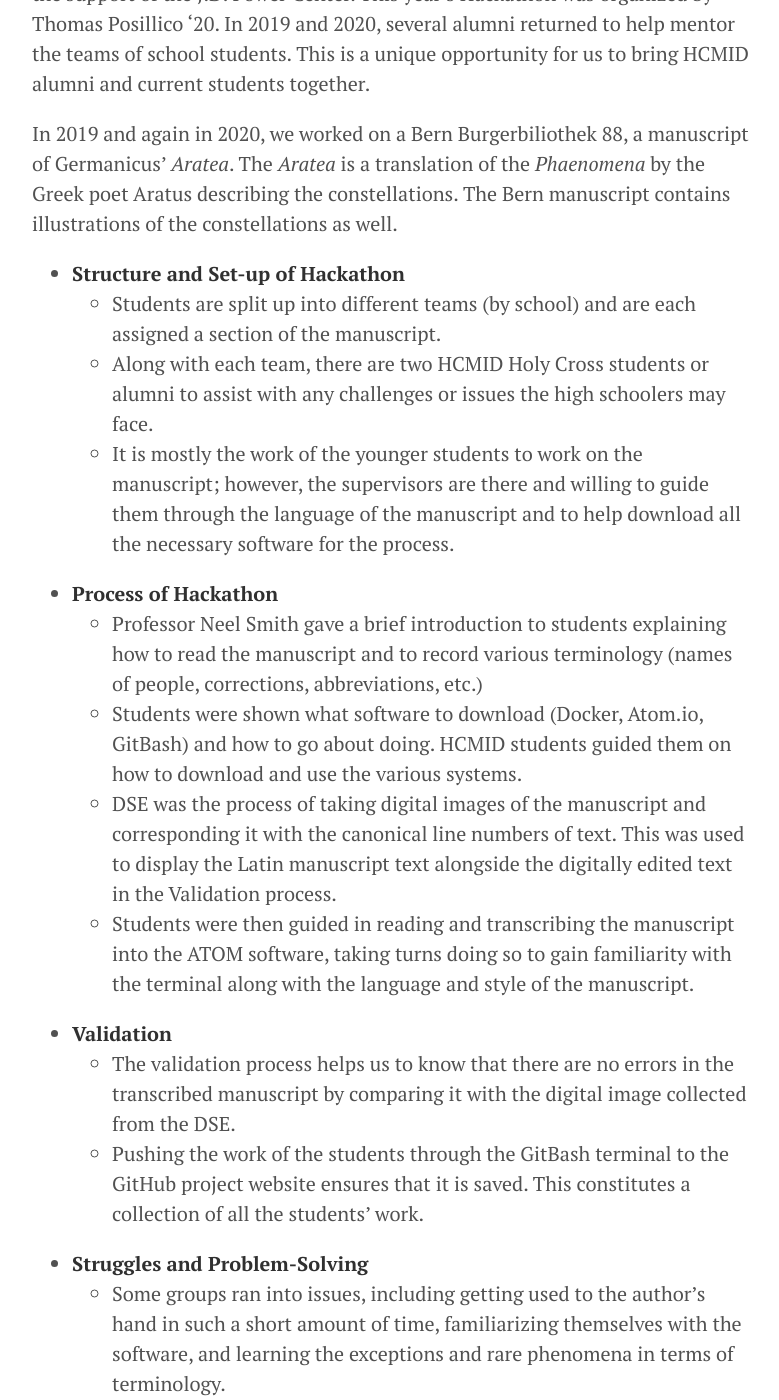
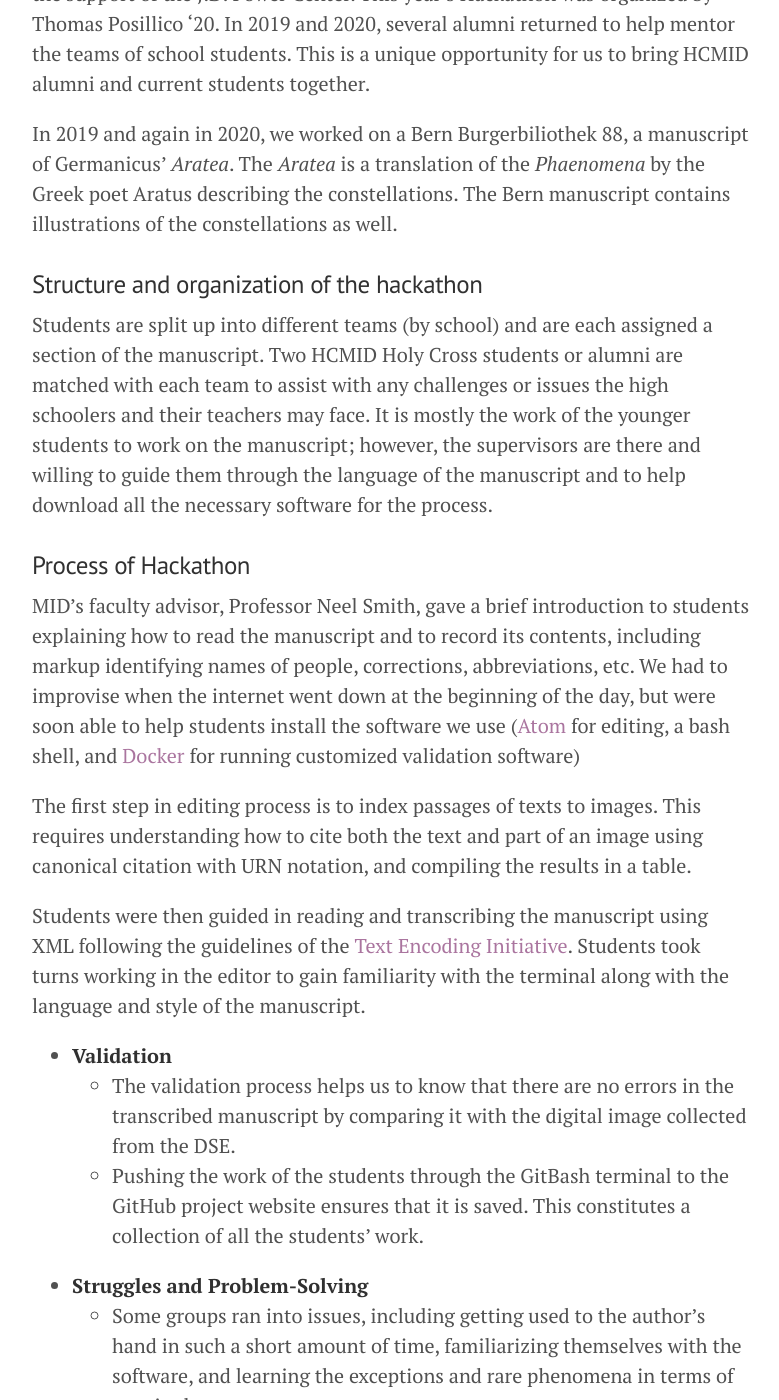
Before and after one commit to HCMID/HCMID.github.io, a Jekyll site: the page built from academic_conference20/hackathon/index.md, in a window 1280 px wide and 1400 px high, scrolled down 555 px. Shown: the whole window, without its empty margins (248-1027 px from the left). Built offline with Jekyll 4.4.1, drawn with Linux system fonts in a browser that asks for light colours.

Commit message:
More paras from outline

```diff
--- a/academic_conference20/hackathon/index.md
+++ b/academic_conference20/hackathon/index.md
@@ -13,15 +13,20 @@ The MID Hackathon is a now annual day-long event where several high schools and
 In  2019 and again in 2020, we worked on a Bern Burgerbiliothek 88, a manuscript of Germanicus' *Aratea*.  The *Aratea* is a translation of the *Phaenomena* by the Greek poet Aratus describing the constellations.  The Bern manuscript contains illustrations of the  constellations as well.
 
 
-- **Structure and Set-up of Hackathon**
-   - Students are split up into different teams (by school) and are each assigned a section of the manuscript.
-   - Along with each team, there are two HCMID Holy Cross students or alumni to assist with any challenges or issues the high schoolers may face.
-   - It is mostly the work of the younger students to work on the manuscript; however, the supervisors are there and willing to guide them through the language of the manuscript and to help download all the necessary software for the process.
-- **Process of Hackathon**
-   - Professor Neel Smith gave a brief introduction to students explaining how to read the manuscript and to record various terminology (names of people, corrections, abbreviations, etc.)
-   - Students were shown what software to download (Docker, Atom.io, GitBash) and how to go about doing. HCMID students guided them on how to download and use the various systems.
-   - DSE was the process of taking digital images of the manuscript and corresponding it with the canonical line numbers of text. This was used to display the Latin manuscript text alongside the digitally edited text in the Validation process.
-  - Students were then guided in reading and transcribing the manuscript into the ATOM software, taking turns doing so to gain familiarity with the terminal along with the language and style of the manuscript.
+### Structure and organization of the hackathon
+
+Students are split up into different teams (by school) and are each assigned a section of the manuscript.   Two HCMID Holy Cross students or alumni are matched with each team to assist with any challenges or issues the high schoolers and their teachers may face.  It is mostly the work of the younger students to work on the manuscript; however, the supervisors are there and willing to guide them through the language of the manuscript and to help download all the necessary software for the process.
+
+
+### Process of Hackathon
+
+MID's faculty advisor, Professor Neel Smith, gave a brief introduction to students explaining how to read the manuscript and to record its contents, including markup identifying names of people, corrections, abbreviations, etc.  We had to improvise when the internet went down at the beginning of the day, but were soon able to help students install the software we use ([Atom](https://atom.io/) for editing, a bash shell, and [Docker](https://www.docker.com/) for running customized validation software)
+
+
+The first step in editing process is to index passages of texts to images. This requires understanding how to cite both the text and part of an image using canonical citation with URN notation, and compiling the results in a table.
+
+Students were then guided in reading and transcribing the manuscript using XML following the guidelines of the [Text Encoding Initiative](https://tei-c.org/).  Students took turns working in the editor to gain familiarity with the terminal along with the language and style of the manuscript.
+
 - **Validation**
    - The validation process helps us to know that there are no errors in the transcribed manuscript by comparing it with the digital image collected from the DSE.
    - Pushing the work of the students through the GitBash terminal to the GitHub project website ensures that it is saved. This constitutes a collection of all the students' work.
```
